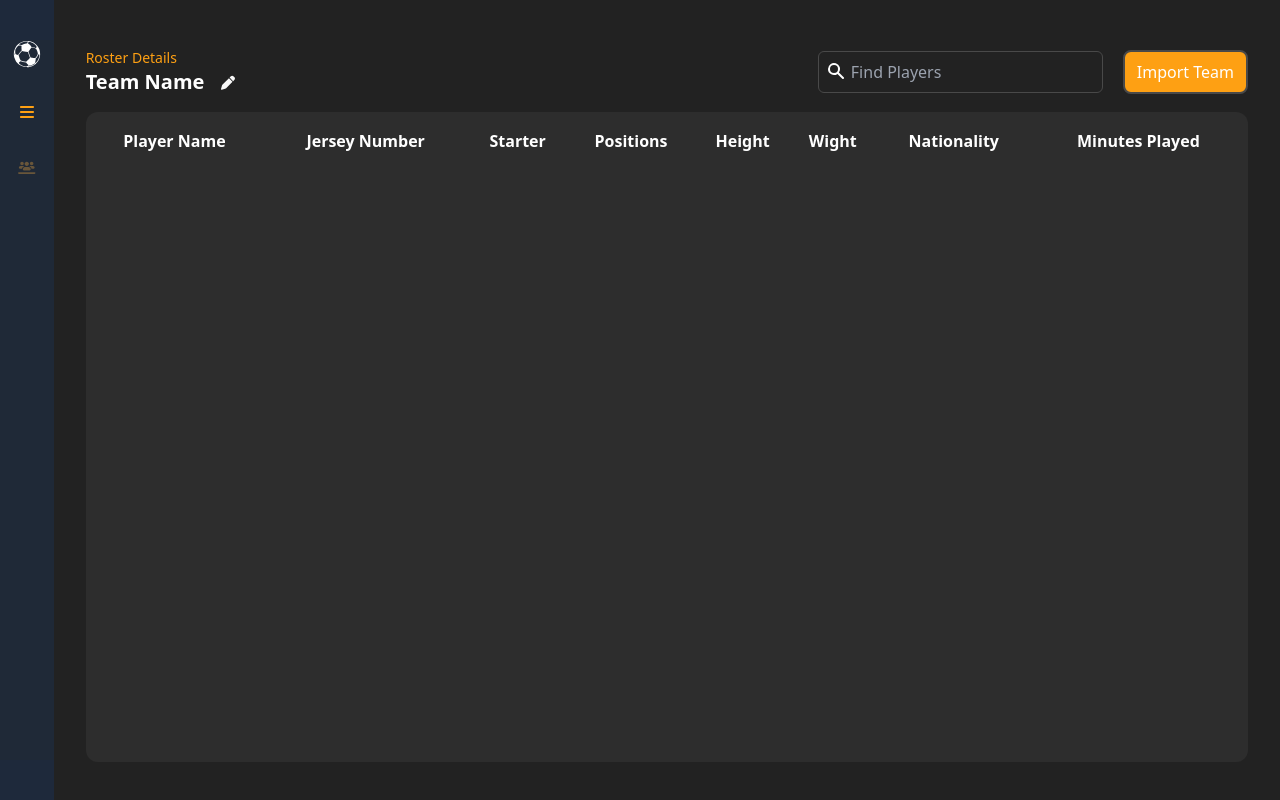
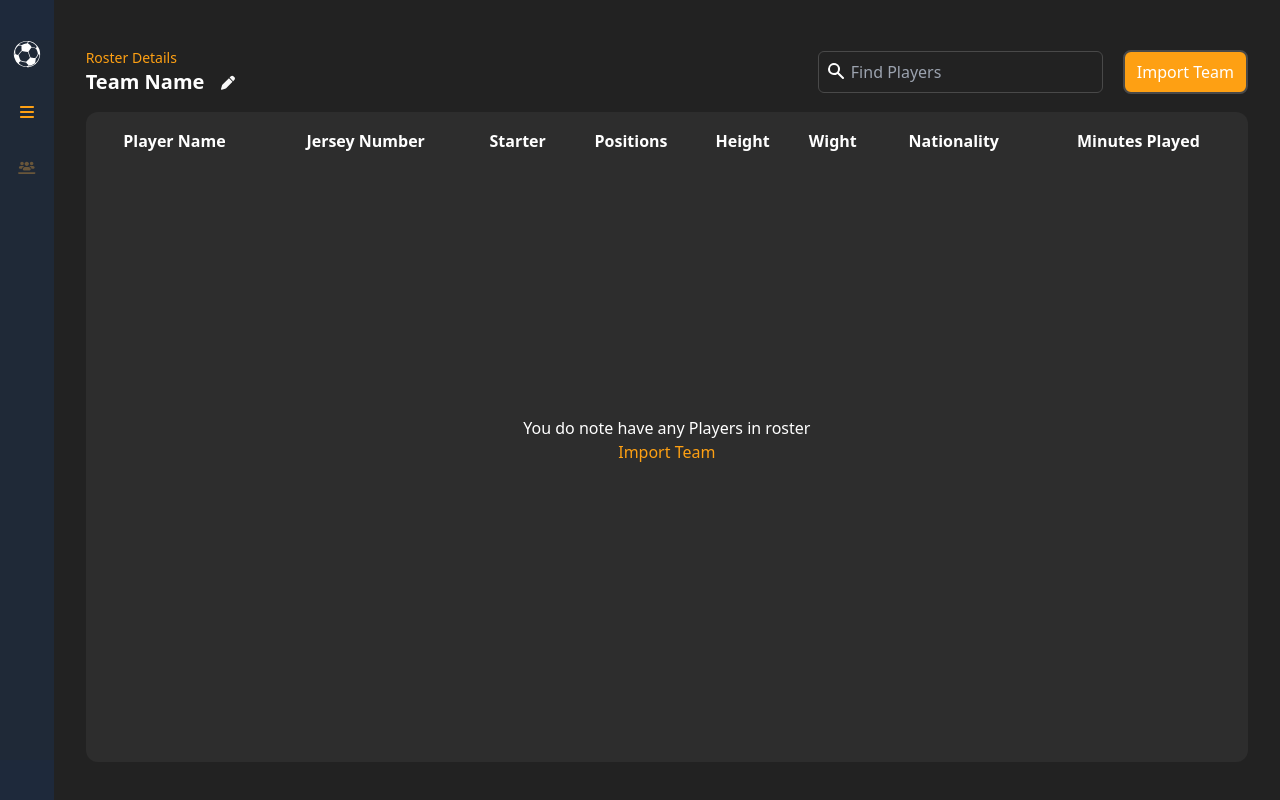
Before and after one commit to activationeuron/roster, a React (Create React App) app: page / in a window 1280 px wide. Built offline with nearby package versions, Linux system fonts and the light colour scheme.

Commit message:
show message when no players

```diff
--- a/src/components/Roster/PlayersTable.js
+++ b/src/components/Roster/PlayersTable.js
@@ -106,11 +106,29 @@ function PlayersTable() {
             </tr>
           ))}
         </thead>
-        <tbody {...getTableBodyProps()} className='w-full  '>
-          {rows.map((row) => {
-            prepareRow(row);
-            return <PlayerRow row={row} />;
-          })}
+        <tbody {...getTableBodyProps()} className='w-full   '>
+          {(players.length &&
+            rows.map((row) => {
+              prepareRow(row);
+              return <PlayerRow row={row} />;
+            })) || (
+            <div className='w-full flex justify-center  absolute top-72 text-center '>
+              <div>
+                <div>You do note have any Players in roster </div>
+                <div
+                  className='primary-yellow-text'
+                  onClick={() =>
+                    uiDispatcher({
+                      type: 'TOGGLE_IMPORTER',
+                      payload: true,
+                    })
+                  }
+                >
+                  Import Team
+                </div>
+              </div>
+            </div>
+          )}
         </tbody>
       </table>
     </div>
```
